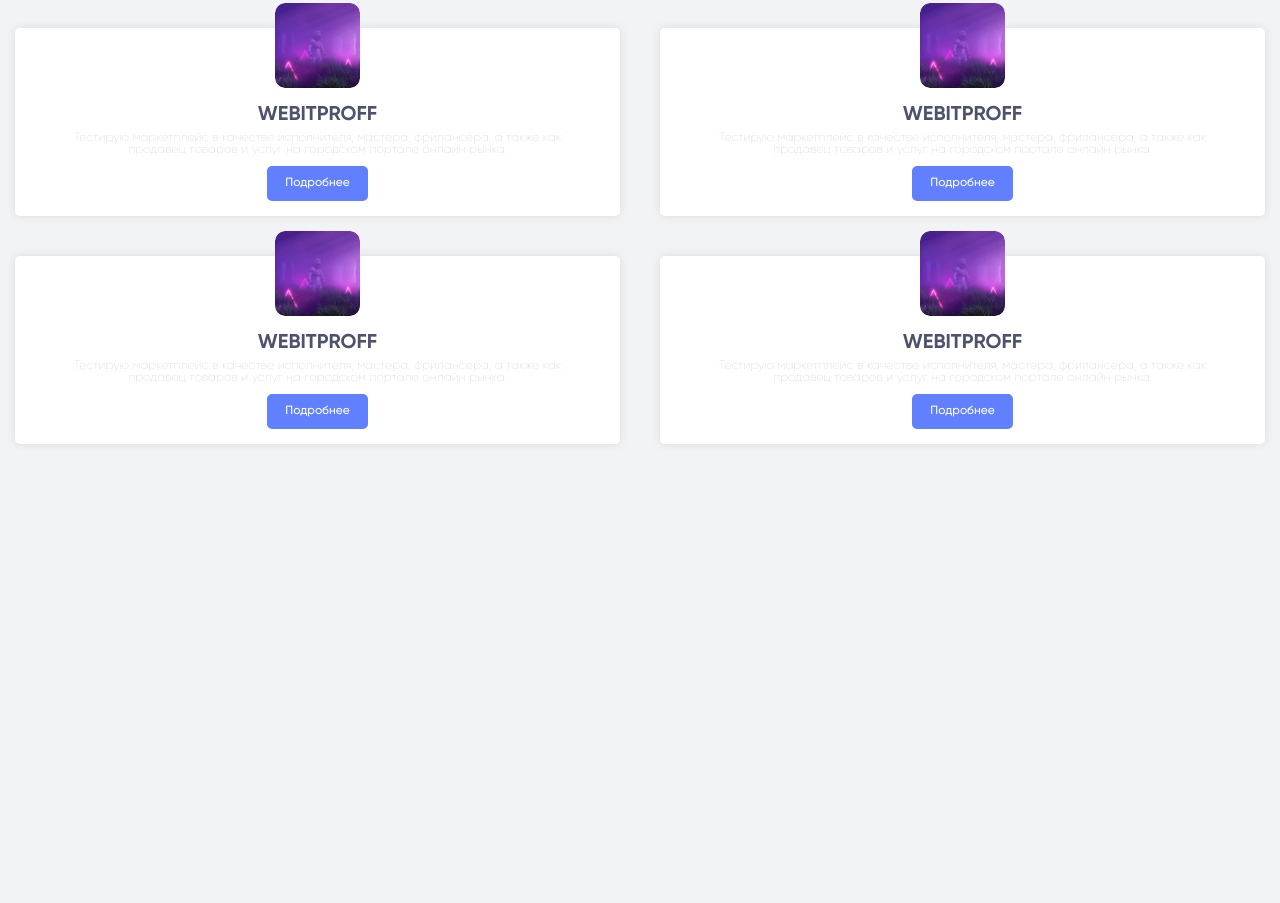
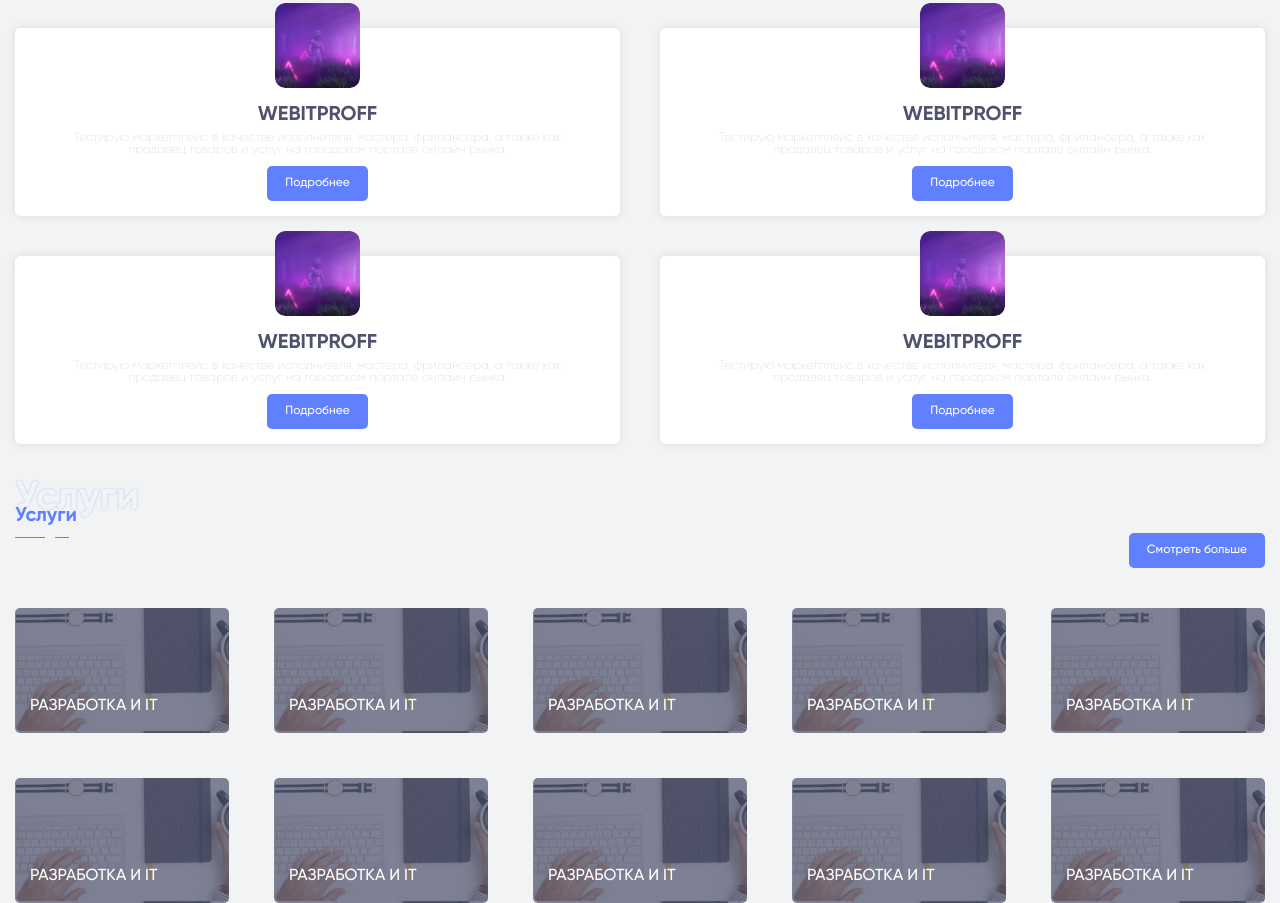
Before and after one commit to YuraPaisanidi/b2btasks, a plain HTML site: page app/index.html in a window 1280 px wide. Shown: the part 1000-1903 px from the top of the page. Before the commit the page ends 1464 px from the top, so only its background shows below. Drawn offline with Linux system fonts and the light colour scheme.

Commit message:
services

```diff
--- a/app/index.html
+++ b/app/index.html
@@ -133,6 +133,30 @@
 					</p>
 					<a href="#" class="specialist__item_btn btn">Подробнее</a>
 				</div>
+
+			</div>
+		</div>
+	</section>
+
+	<section class="services">
+		<div class="services__container container">
+			<h2 class="services__title h2">
+				Услуги
+				<span class="shadow">Услуги</span>
+			</h2>
+			<a href="#" class="services__btn btn">Смотреть больше</a>
+			<div class="services__wrap">
+
+				<a href="#" class="services__item">Разработка и IT</a>
+				<a href="#" class="services__item">Разработка и IT</a>
+				<a href="#" class="services__item">Разработка и IT</a>
+				<a href="#" class="services__item">Разработка и IT</a>
+				<a href="#" class="services__item">Разработка и IT</a>
+				<a href="#" class="services__item">Разработка и IT</a>
+				<a href="#" class="services__item">Разработка и IT</a>
+				<a href="#" class="services__item">Разработка и IT</a>
+				<a href="#" class="services__item">Разработка и IT</a>
+				<a href="#" class="services__item">Разработка и IT</a>
 
 			</div>
 		</div>
--- a/app/sass/main.sass
+++ b/app/sass/main.sass
@@ -64,7 +64,7 @@
 		position: absolute
 		top: -30px
 		left: 0
-		color: #fff
+		color: $bg
 		text-shadow: $accent 0 0 2px
 		opacity: 0.5
 		z-index: -1
@@ -417,7 +417,7 @@
 				height: 100%
 
 .specialist
-	margin-bottom: 20px
+	margin-bottom: 60px
 
 	+r(1440)
 		padding-top: 30px
@@ -481,8 +481,51 @@
 			margin-top: auto
 			justify-self: flex-end
 
+.services
 
+	&__container
+		display: flex
+		flex-direction: column
 
+	&__title
+		margin-bottom: 5px
+
+	&__btn
+		align-self: flex-end
+		margin-bottom: 40px
+
+	&__wrap
+		display: grid
+		grid-template-columns: 1fr 1fr 1fr 1fr 1fr
+		gap: 45px
+
+	&__item
+		display: flex
+		align-items: flex-end
+		height: 125px
+		padding: 15px
+		font-size: 16px
+		color: #fff
+		text-transform: uppercase
+		background: url(../img/service.jpg)
+		position: relative
+		z-index: 5
+		border-radius: 5px
+		overflow: hidden
+
+		&::after
+			content: ''
+			position: absolute
+			width: 100%
+			height: 100%
+			background-color: rgba(78, 82, 108,0.7)
+			top: 0
+			left: 0
+			z-index: -1
+
+		&:hover
+			transform: scale(1.01)
+			color: #fff
 
 .footer
 	&__container
```
Also changed, not shown: app/css/app.min.css, app/img/service.jpg (added).
